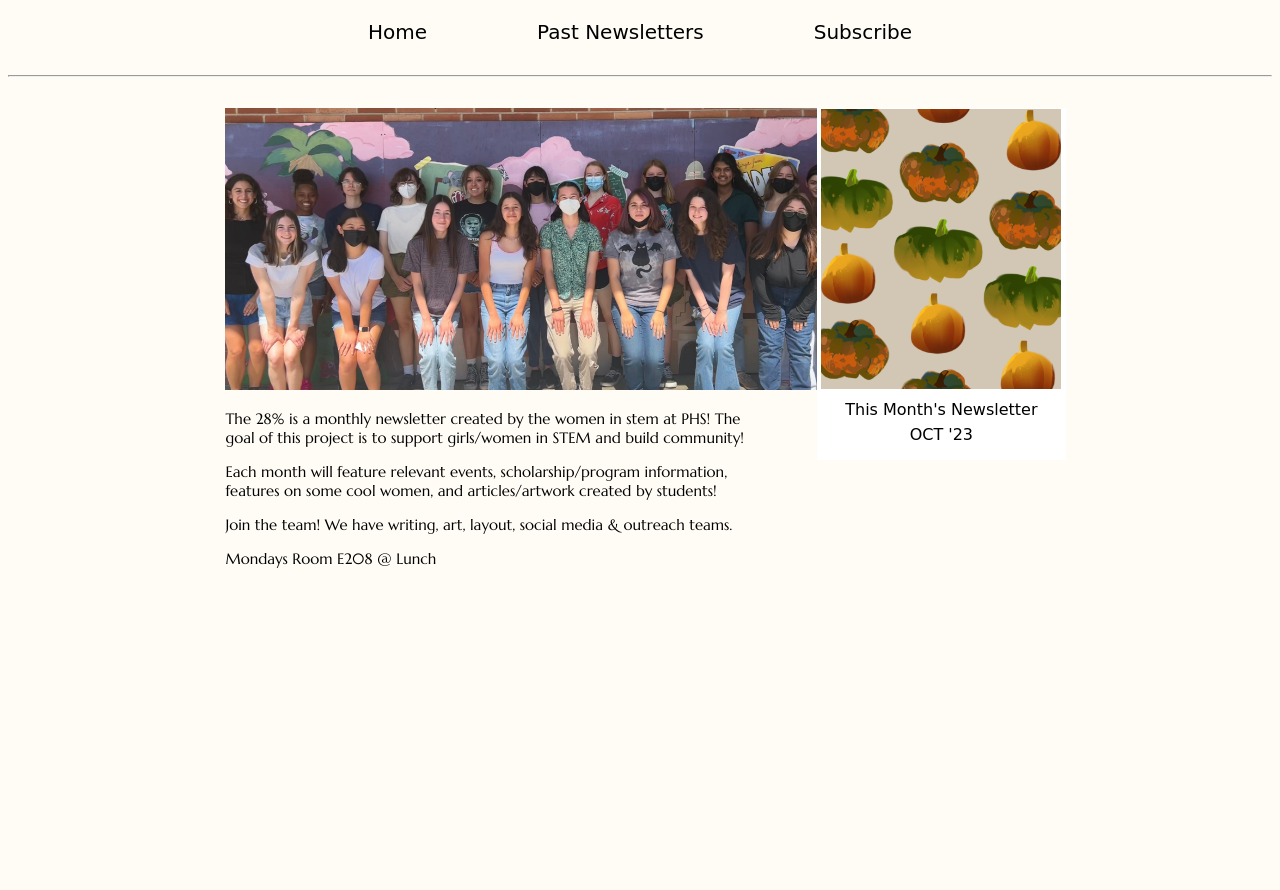
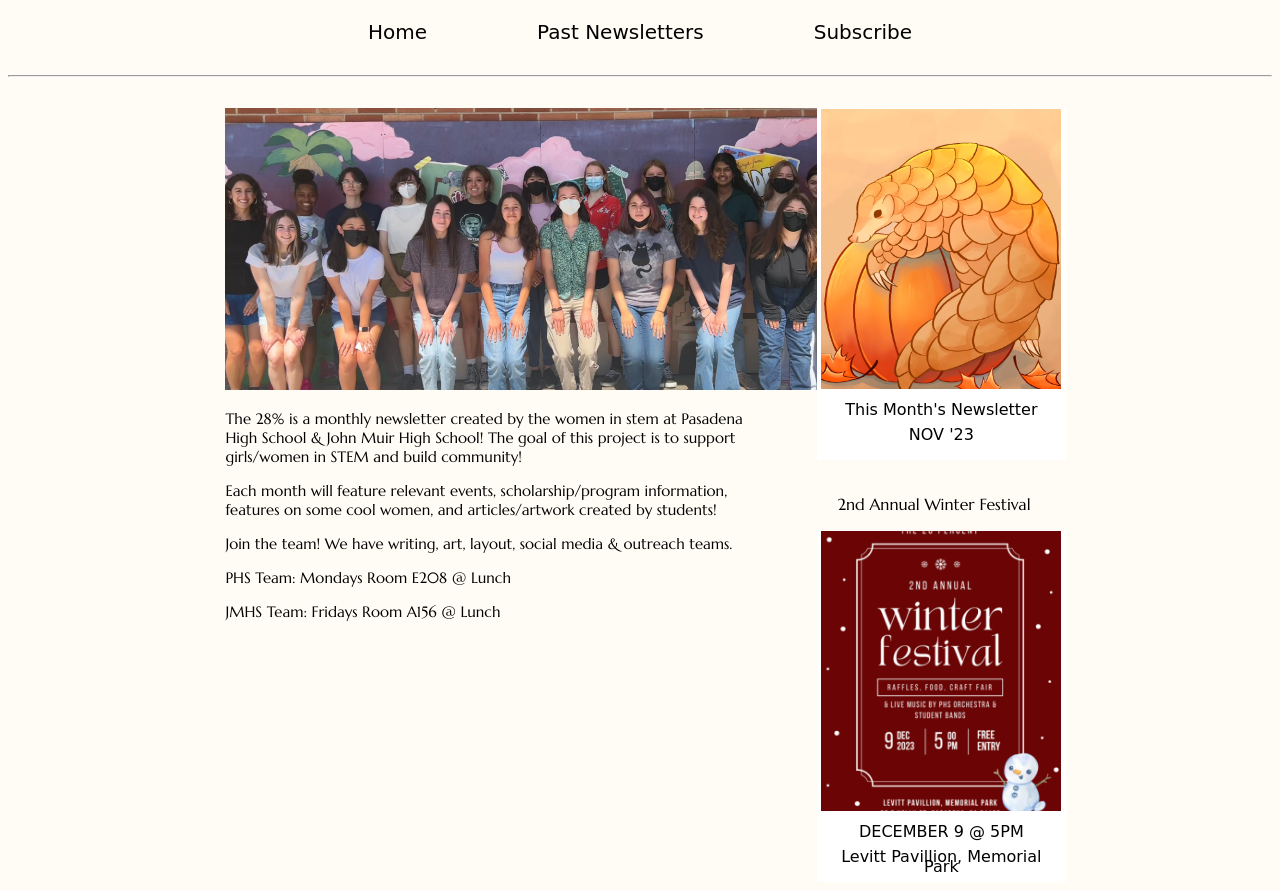
Before and after one commit to msorret/28-percent-website, a plain HTML site: page index.html in a window 1280 px wide. Shown: the part 147-1037 px from the top of the page. Before the commit the page ends 800 px from the top, so only its background shows below. Drawn offline with Linux system fonts and the light colour scheme; a web font is replaced by a local one.

Commit message:
Update: November 2023

```diff
--- a/index.html
+++ b/index.html
@@ -22,19 +22,27 @@
 
         <div class = "left-hand">
             <img class = "landscape-photo" src = "/assets/team.png">
-            <p> The 28% is a monthly newsletter created by the women in stem at PHS! The goal of this project is to support girls/women in STEM and build community! </p>
+            <p> The 28% is a monthly newsletter created by the women in stem at Pasadena High School & John Muir High School! The goal of this project is to support girls/women in STEM and build community! </p>
             <p> Each month will feature relevant events, scholarship/program information, features on some cool women, and articles/artwork created by students! </p>
             <p> Join the team! We have writing, art, layout, social media & outreach teams. </p>
-            <p> Mondays Room E208 @ Lunch</p>
+            <p> PHS Team: Mondays Room E208 @ Lunch</p>
+            <p> JMHS Team: Fridays Room A156 @ Lunch</p>
         </div>
 
         <div class = "right-hand">
+
             <div class = "newsletter-div-homepage">
-                <a href = "./assets/OCT2023.pdf" download="OCT2023" target="_blank"><img class = "cover-photo" src = "assets/C-OCT2023.png"></a>
+                <a href = "./assets/NOV2023.pdf" download="NOV2023" target="_blank"><img class = "cover-photo" src = "assets/C-NOV2023.png"></a>
             <p class = "cover-title"> This Month's Newsletter</p>
-            <p class = "cover-title"> OCT '23</p>
+            <p class = "cover-title"> NOV '23</p>
             </div>
             <br>
+            <p style = "font-family: 'Marcellus', serif; padding-left: 6%;"> 2nd Annual Winter Festival </p>
+            <div class = "newsletter-div-homepage">
+            <img class = "cover-photo" src = "assets/E-WinterFestival.png">
+            <p class = "cover-title"> DECEMBER 9 @ 5PM</p>
+            <p class = "cover-title"> Levitt Pavillion, Memorial Park</p>
+            </div>
 
         </div>
 
```
Also changed, not shown: pastnewsletters.html (+4 -0 lines), assets/E-WinterFestival.png (added).
